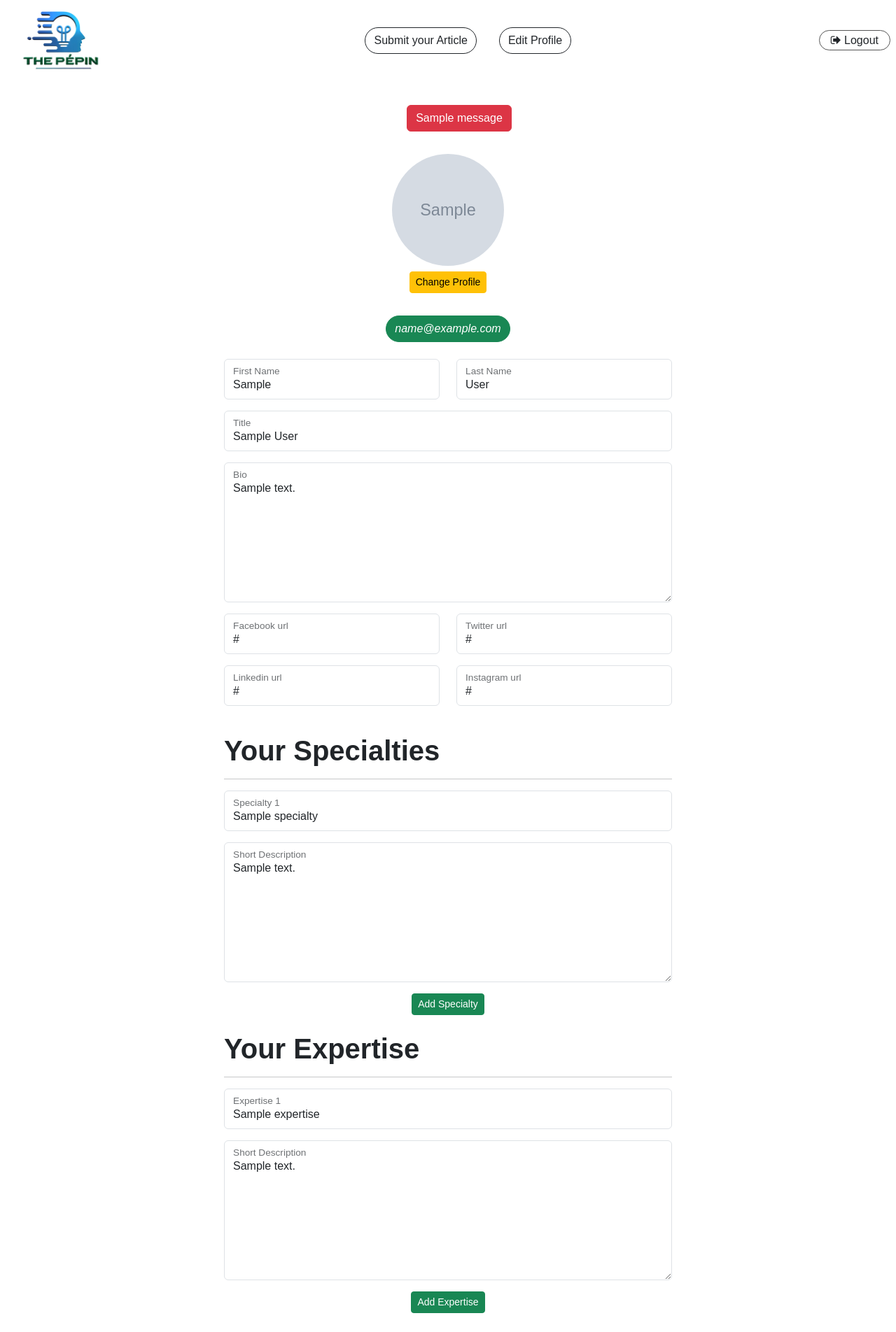
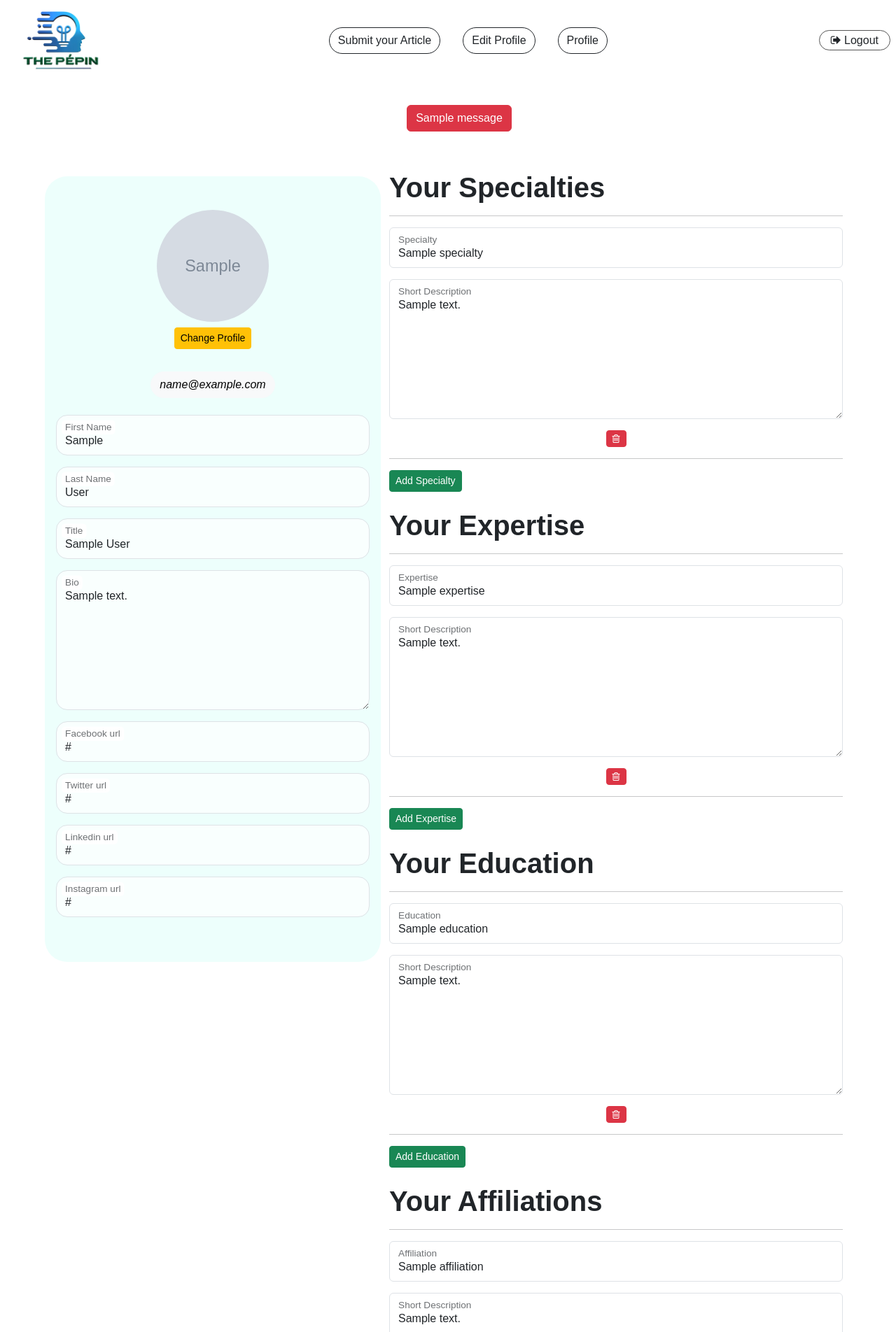
Before and after one commit to ayyaninam/thepepin-1st, a Django app: page /user-profile-edit-view in a window 1280 px wide. Shown: the top 1904 px of the page at 70% size. Run offline with Django 5.2, Linux system fonts and the light colour scheme; a user stored in the database is signed in; tables that the repository leaves empty hold one stand-in row (values such as "Sample post"); grey boxes marked "Sample" are stand-in pictures; one stand-in notice (Sample message) is shown.

Commit message:
Profile View Half Done

```diff
--- a/base/urls.py
+++ b/base/urls.py
@@ -8,4 +8,5 @@ urlpatterns = [
     path('logout', views.logout_view, name='logout_view'),
     path('create-article', views.create_article_view, name='create_article_view'),
     path('user-profile-edit-view', views.user_profile_edit_view, name='user_profile_edit_view'),
+    path('profile-view/<int:id>', views.profile_view, name='profile_view'),
 ]
--- a/base/views.py
+++ b/base/views.py
@@ -4,7 +4,7 @@ from django.contrib.auth import login as auth_login
 from django.contrib.auth import logout, authenticate
 
 from django.contrib import messages
-from django.http import Http404
+from django.http import Http404, HttpResponseRedirect
 from base.models import *
 from django.urls import reverse
 from base.forms import *
@@ -101,7 +101,16 @@ def logout_view(request):
 
 
 
-
+def profile_view(request, id):
+    try:
+        user = User.objects.get(id=id)
+    except:
+        messages.error(request, "No Profile Found")
+        return render(request, 'base/profile_view.html')
+    context = {
+        'user':user
+    }
+    return render(request, 'base/profile_view.html')
 
 @login_required
 def create_article_view(request):
@@ -220,6 +229,7 @@ def create_article_view(request):
 @login_required
 def user_profile_edit_view(request):
     if request.method == 'POST':
+        user = request.user
         # print(request.POST)
         first_name = request.POST.get('first_name',None)
         last_name = request.POST.get('last_name',None)
@@ -230,14 +240,21 @@ def user_profile_edit_view(request):
         linkedin_link = request.POST.get('linkedin_link',None)
         instagram_link = request.POST.get('instagram_link',None)
 
-        request.user.update(first_name = first_name) if request.user.first_name != first_name else None
-        request.user.update(last_name = last_name) if request.user.last_name != last_name else None
-        request.user.update(user_title = user_title) if request.user.user_title != user_title else None
-        request.user.update(user_bio = user_bio) if request.user.user_bio != user_bio else None
-        request.user.update(facebook_link = facebook_link) if request.user.facebook_link != facebook_link else None
-        request.user.update(twitter_link = twitter_link) if request.user.twitter_link != twitter_link else None
-        request.user.update(linkedin_link = linkedin_link) if request.user.linkedin_link != linkedin_link else None
-        request.user.update(instagram_link = instagram_link) if request.user.instagram_link != instagram_link else None
+        user.first_name = first_name
+        user.last_name = last_name
+        user.user_title = user_title
+        user.user_bio = user_bio
+        user.facebook_link = facebook_link
+        user.twitter_link = twitter_link
+        user.linkedin_link = linkedin_link
+        user.instagram_link = instagram_link
+
+
+
+
+
+
+
 
         filtered_keys = set()
         prefixes = ['specialty', 'education', 'expertise', 'affiliation', 'honourandawards']
@@ -253,35 +270,49 @@ def user_profile_edit_view(request):
         filtered_keys_list = list(filtered_keys)
 
 
+        user.specialty.all().delete()
+        user.education.all().delete()
+        user.expertise.all().delete()
+        user.affiliations.all().delete()
+        user.honors_and_awards.all().delete()
 
         for value in filtered_keys_list:
             key = int(''.join(filter(str.isdigit, value)))
 
             if (value.startswith('specialty')):
-                request.user.specialty.create(
+                user.specialty.create(
                     title=request.POST.get(f'specialty{key}', None),
                     description=request.POST.get(f'specialtydesc_{key}', None)
                     )
             elif (value.startswith('education')):
-                request.user.education.create(
+                user.education.create(
                     title=request.POST.get(f'education{key}', None),
                     description=request.POST.get(f'educationdesc_{key}', None)
                     )
             elif (value.startswith('expertise')):
-                request.user.expertise.create(
+                user.expertise.create(
                     title=request.POST.get(f'expertise{key}', None),
                     description=request.POST.get(f'expertisedesc_{key}', None)
                     )
             elif (value.startswith('affiliation')):
-                request.user.affiliations.create(
+                user.affiliations.create(
                     title=request.POST.get(f'affiliation{key}', None),
                     description=request.POST.get(f'affiliationdesc_{key}', None)
                     )
             elif (value.startswith('honourandawards')):
-                request.user.honors_and_awards.create(
+                user.honors_and_awards.create(
                     title=request.POST.get(f'honourandawards{key}', None),
                     description=request.POST.get(f'honourandawardsdesc_{key}', None)
                     )
 
+        profile_picture = request.FILES.get('profilePictureInput', None)
+
+        if profile_picture:
+            user.profile_picture=profile_picture
+
+        user.save()
+
+        return HttpResponseRedirect(request.path_info)
+
 
     return render(request, 'base/user_profile_edit.html')
--- a/static/base/css/style.css
+++ b/static/base/css/style.css
@@ -380,8 +380,35 @@ nav{
     width: 10rem;
     height: 10rem;
 }
+.user__edit__form{
+    max-width: 90%;
+}
+.user__edit__form .user_left_details{
+    background: #edfffc;
+    padding: 3rem 1rem;
+    margin: 2rem 0;
+    border-radius: 2rem;
+    height: max-content;
+}
+.user__edit__form .user_left_details input,
+.user__edit__form .user_left_details textarea
+{
 
+    border-radius: 1rem;
+    background-color: rgba(255, 255, 255, 0.70);
+}
 
+.first_profile_encloser .pp{
+    width: 5rem;
+    height: 5rem;
+    border-radius: 100rem;
+}
+
+.other__details [class^="user__"]{
+    background-color: #edfffc;
+    padding: 2rem 1rem;
+    border-radius: 1rem;
+}
 
 textarea:focus,
 input[type="text"]:focus,
--- a/templates/base/header.html
+++ b/templates/base/header.html
@@ -9,6 +9,7 @@
     <a class="btn active rounded-pill" href="{% url 'create_article_view' %}">Submit your Article</a>
     {% if user.is_authenticated %}
         <a class="btn active rounded-pill" href="{% url 'user_profile_edit_view' %}">Edit Profile</a>
+        <a class="btn active rounded-pill" href="{% url 'profile_view' request.user.id %}">Profile</a>
     {% endif %}
 </div>
 <div class="right">
--- a/templates/base/user_profile_edit.html
+++ b/templates/base/user_profile_edit.html
@@ -11,9 +11,11 @@
 {% endif %}
 
 
-<form method="post" novalidate class="w-50 mx-auto" action="{% url 'user_profile_edit_view' %}"
+<form method="post" novalidate class="user__edit__form row justify-content-between mx-auto w-100" action="{% url 'user_profile_edit_view' %}"
     enctype="multipart/form-data">
     {% csrf_token %}
+
+    <div class="user_left_details col col-12 col-md-5 col-xxl-4">
 
     <div class="text-center d-flex flex-column align-items-center justify-content-center">
         {% if request.user.profile_picture %}
@@ -22,14 +24,12 @@
         <img id="profile__p__edit" class="rounded-circle" src="{% static 'base/images/default_pp.png' %}" alt="">
         {% endif %}
         <button type="button" id="changeProfileBtn" class="btn btn-sm btn-warning my-2">Change Profile</button>
-        <h6 class="fst-italic my-4 btn btn-success rounded-pill">{{request.user.email}}</h6>
+        <h6 class="fst-italic my-4 btn btn-light rounded-pill">{{request.user.email}}</h6>
 
-        <input type="file" id="profilePictureInput" style="display: none;" accept="image/*">
+        <input type="file" name="profilePictureInput" id="profilePictureInput" style="display: none;" accept="image/*">
     </div>
 
 
-    <div class="row">
-        <div class="col">
 
 
             <div class="form-floating mb-3">
@@ -39,11 +39,9 @@
             </div>
 
 
-        </div>
 
 
 
-        <div class="col">
 
 
             <div class="form-floating mb-3">
@@ -52,8 +50,6 @@
                 <label for="last_name">Last Name</label>
             </div>
 
-        </div>
-    </div>
 
     <div class="form-floating mb-3">
         <input value="{{request.user.user_title}}" type="text" id="user_title" name="user_title" class="form-control"
@@ -70,46 +66,35 @@
     </div>
 
 
-    <div class="row">
 
-        <div class="col">
             <div class="form-floating mb-3">
                 <input value="{{request.user.facebook_link}}" type="text" onChange="validateUrl(this)"
                     id="facebook_link" name="facebook_link" class="form-control" placeholder="facebook Link">
                 <label for="facebook_link">Facebook url</label>
             </div>
-        </div>
-        <div class="col">
 
             <div class="form-floating mb-3">
                 <input value="{{request.user.twitter_link}}" type="text" onChange="validateUrl(this)" id="twitter_link"
                     name="twitter_link" class="form-control" placeholder="twitter Link">
                 <label for="twitter_link">Twitter url</label>
             </div>
-        </div>
-    </div>
 
-    <div class="row">
-        <div class="col">
+
             <div class="form-floating mb-3">
                 <input value="{{request.user.linkedin_link}}" type="text" onChange="validateUrl(this)"
                     id="linkedin_link" name="linkedin_link" class="form-control" placeholder="linkedin Link">
                 <label for="linkedin_link">Linkedin url</label>
             </div>
-        </div>
-        <div class="col">
 
             <div class="form-floating mb-3">
                 <input value="{{request.user.instagram_link}}" type="text" onChange="validateUrl(this)"
                     id="instagram_link" name="instagram_link" class="form-control" placeholder="instagram Link">
                 <label for="instagram_link">Instagram url</label>
             </div>
-        </div>
-    </div>
 
 
-
-
+</div>
+<div class="col col-12 col-md-7 col-xxl-7">
     <div class="specialty_tag my-4">
         <h1 class="fw-bold">Your Specialties</h1>
         <hr>
@@ -142,7 +127,7 @@
 
         </div>
 
-        <button id="spe__button" onclick="addBtnClicked(this, 'spe')" class="mx-auto d-flex btn btn-sm btn-success"
+        <button id="spe__button" onclick="addBtnClicked(this, 'spe')" class=" d-flex btn btn-sm btn-success"
             type="button">Add
             Specialty</button>
 
@@ -157,7 +142,7 @@
 
         </div>
 
-        <button id="exp__button" onclick="addBtnClicked(this, 'exp')" class="mx-auto d-flex btn btn-sm btn-success"
+        <button id="exp__button" onclick="addBtnClicked(this, 'exp')" class=" d-flex btn btn-sm btn-success"
             type="button">Add
             Expertise</button>
 
@@ -172,7 +157,7 @@
 
         </div>
 
-        <button id="edu__button" onclick="addBtnClicked(this, 'edu')" class="mx-auto d-flex btn btn-sm btn-success"
+        <button id="edu__button" onclick="addBtnClicked(this, 'edu')" class="d-flex btn btn-sm btn-success"
             type="button">Add
             Education</button>
 
@@ -187,7 +172,7 @@
 
         </div>
 
-        <button id="aff__button" onclick="addBtnClicked(this, 'aff')" class="mx-auto d-flex btn btn-sm btn-success"
+        <button id="aff__button" onclick="addBtnClicked(this, 'aff')" class=" d-flex btn btn-sm btn-success"
             type="button">Add
             Affiliation</button>
     </div>
@@ -201,13 +186,13 @@
 
         </div>
 
-        <button id="haa__button" onclick="addBtnClicked(this, 'haa')" class="mx-auto d-flex btn btn-sm btn-success"
+        <button id="haa__button" onclick="addBtnClicked(this, 'haa')" class=" d-flex btn btn-sm btn-success"
             type="button">Add
             Honour and Awards</button>
     </div>
 
 
-
+</div>
 
 
 
@@ -262,6 +247,15 @@
 
 <script>
 
+function generateRandom16DigitNumber() {
+    let randomNumber = '';
+    for (let i = 0; i < 5; i++) {
+        randomNumber += Math.floor(Math.random() * 10);
+    }
+    return randomNumber;
+};
+
+
 
     document.addEventListener("DOMContentLoaded", function () {
         profileShifter();
@@ -281,10 +275,8 @@
 
 
     function already_feilds_mapper(id_of_elems, short_name) {
-        console.log(short_name)
         var specialties = document.querySelector(`#${id_of_elems}`).querySelectorAll('.item');
 
-        console.log(specialties)
 
         specialties.forEach(element => {
             let name = element.getAttribute('data-item-name');
@@ -366,7 +358,7 @@
     }
 
     function createPacker(formDiv, formDivDesc, formIndex, name, inputinnerText, textareaInnerText) {
-        formDiv.innerHTML = createInputwithLabel(`${name.replace(/\s+/g, '').toLowerCase()}${formIndex}`, `form-control my-2`, `${name} ${formIndex}`, inputinnerText);
+        formDiv.innerHTML = createInputwithLabel(`${name.replace(/\s+/g, '').toLowerCase()}${formIndex}`, `form-control my-2`, `${name}`, inputinnerText);
 
         formDivDesc.innerHTML = createTextAreawithLabel(`${name.replace(/\s+/g, '').toLowerCase()}desc_${formIndex}`, `form-control my-2`, `Short Description`, `200px`, textareaInnerText);
     }
@@ -385,7 +377,7 @@
         textarea.style.height = "200px";
         textarea.placeholder = "Short Description";
         textarea.value = "Initial value for the textarea";
-        textarea.innerText = innerText
+        innerText && (textarea.innerText = innerText)
 
         form.appendChild(textarea);
         form.appendChild(label);
@@ -403,7 +395,7 @@
         input.name = id;
         input.className = "form-control my-2";
         input.placeholder = placeholder;
-        input.setAttribute('value', innerText)
+        innerText && (input.setAttribute('value', innerText))
 
         form.appendChild(input);
         form.appendChild(label);
@@ -414,7 +406,7 @@
         if (ele === null) {
             ele = document.getElementById(`${what}__button`)
         }
-        const formIndex = ele.parentNode.querySelectorAll('.all_listing>div').length + 1
+        const formIndex = ele.parentNode.querySelectorAll('.all_listing>div').length + 1  + generateRandom16DigitNumber()
         const formDiv = document.createElement('div');
         formDiv.className = 'form-floating mb-3';
         formDiv.id = `form_${formIndex}`;
@@ -436,18 +428,27 @@
         }
 
         let single_div = document.createElement('div');
+        var hrelem = document.createElement('hr');
         single_div.className = 'single';
         let delBtn = document.createElement('button');
-        delBtn.className = 'btn btn-danger';
-        // delBtn.innerHTML = ''
+        delBtn.className = 'my-2 btn btn-danger btn-sm d-flex mx-auto';
+        delBtn.innerHTML = '<i class="fa fa-trash-o"></i>'
+        delBtn.addEventListener('click', function (e) {
+            packerDeleter(e, this)
+        });
 
         single_div.appendChild(formDiv)
         single_div.appendChild(formDivDesc)
+        single_div.appendChild(delBtn)
+        single_div.appendChild(hrelem)
 
         ele.parentNode.querySelectorAll('.all_listing')[0].appendChild(single_div)
 
     };
 
-
+    function packerDeleter(e, elem){
+        e.preventDefault();
+        elem.parentNode.remove()
+    }
 </script>
 {% endblock content %}
```
Also changed, not shown: templates/base/profile_view.html (added, +117 -0 lines), media/profile_pictures/BNW_Background_Removed_Profile_Picture.png (added).
